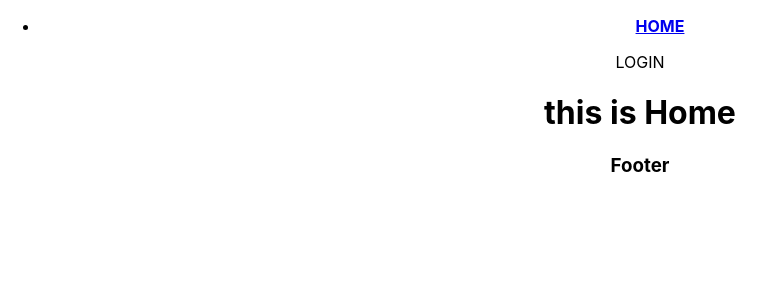
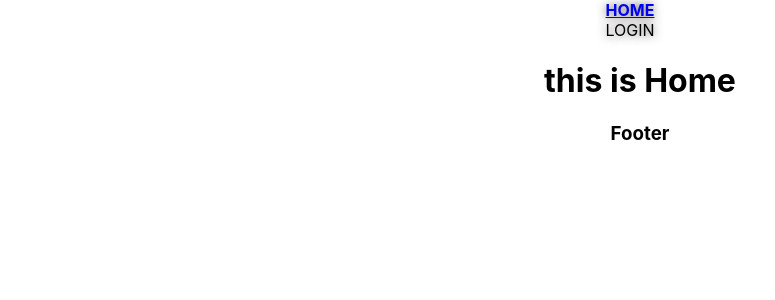
Before and after one commit to adnapp/findex-frontend, a React (Create React App) app: page / in a window 1280 px wide. Shown: the top 300 px of the page, without its empty margins (0-775 px from the left). Built offline with nearby package versions, Linux system fonts and the light colour scheme.

Commit message:
spacing of category cards

```diff
--- a/src/NavBar.js
+++ b/src/NavBar.js
@@ -11,12 +11,12 @@ function NavBar(){
        <>
         <li>
             <NavLink exact to="/budget">
-                <strong>Budgets</strong>
+                <strong>BUDGETS</strong>
             </NavLink>
         </li>
         <li>
             <NavLink exact to="/profile">
-                <strong>Profile</strong>
+                <strong>PROFILE</strong>
             </NavLink>
         </li>
         </>)
@@ -33,9 +33,12 @@ function NavBar(){
 
             {loggedIn ? headerLinksObj() : history.push(`/`)}
 
+            <li className="login" onClick={toggle}>
+                {loggedIn ? "LOGOUT" : "LOGIN"}
+            </li>
+
         </ul>
 
-        <p className="login" onClick={toggle}>{loggedIn ? "LOGOUT" : "LOGIN"}</p>
         </nav>
     )
 }
--- a/src/index.css
+++ b/src/index.css
@@ -13,8 +13,47 @@ code {
 }
 
 
+
+
 /* ================================================== */
- /*                       Budget Page                                 */
+ /*                      NAV BAR                 */
+ /* ================================================== */
+
+
+.nav-bar {
+  display: flex;
+  justify-content: center;
+  align-items: center;
+  text-shadow: 0 0 10px rgba(66, 66, 66, 0.849);
+  background-color:transparent;
+  /* position: fixed; */
+  top: 100;
+  width: 100%;
+  transition: 0.4s;
+  z-index: 3;
+}
+
+
+ul {
+  list-style-type: none;
+  margin: 0px;
+  padding: 0px;
+}
+
+ul li {
+  margin-right: 20px;
+}
+
+
+
+
+
+
+
+
+
+/* ================================================== */
+ /*                       Budget Page                 */
  /* ================================================== */
 
 
@@ -26,6 +65,7 @@ code {
   display: flex;
   justify-content: center;
   flex-direction: column;
+  align-items: center;
 }
 
 .top-half-budget-page-text{
@@ -91,17 +131,18 @@ code {
  @media(min-width:768px){
  .category-container-div{
   /* border:1px #ccc solid; */
-  width: 100%;
+  width: 80%;
   display: flex;
   flex-wrap: wrap ;
-  justify-content: space-evenly;
+  justify-content: space-around;
+  margin: -10px 0 0 0;
  }}
 
+ .category-container-div > *{
+  margin-top: 20px;
+ }
 
 
- /* ================================================== */
- /*                   Category Card                  */
- /* ================================================== */
 
  .category-card-div{
 
@@ -109,6 +150,7 @@ code {
   border:1px #ccc solid;
   width: 20%;
   align-content: space-around;
+  margin-top: 10;
  }
 
 
```
Also changed, not shown: 1 other file (tests, documents, lock files or other folders).
